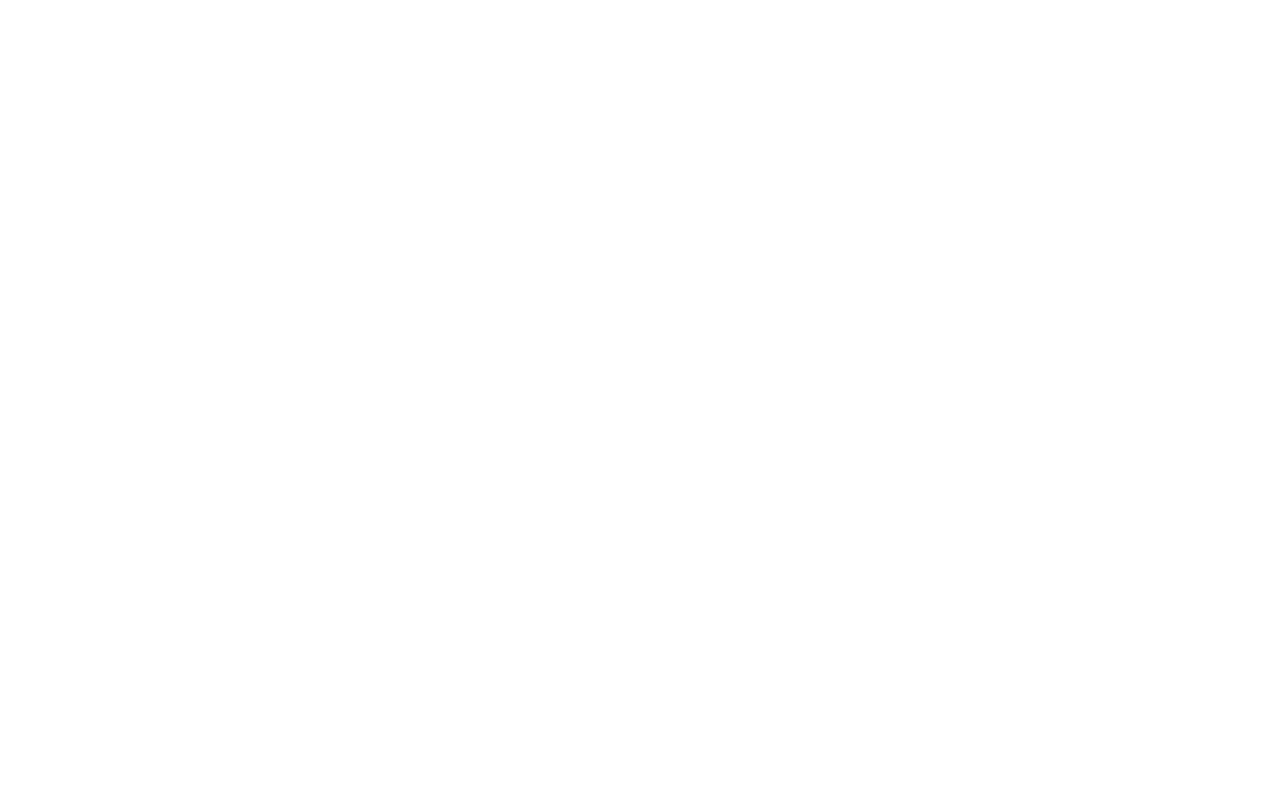
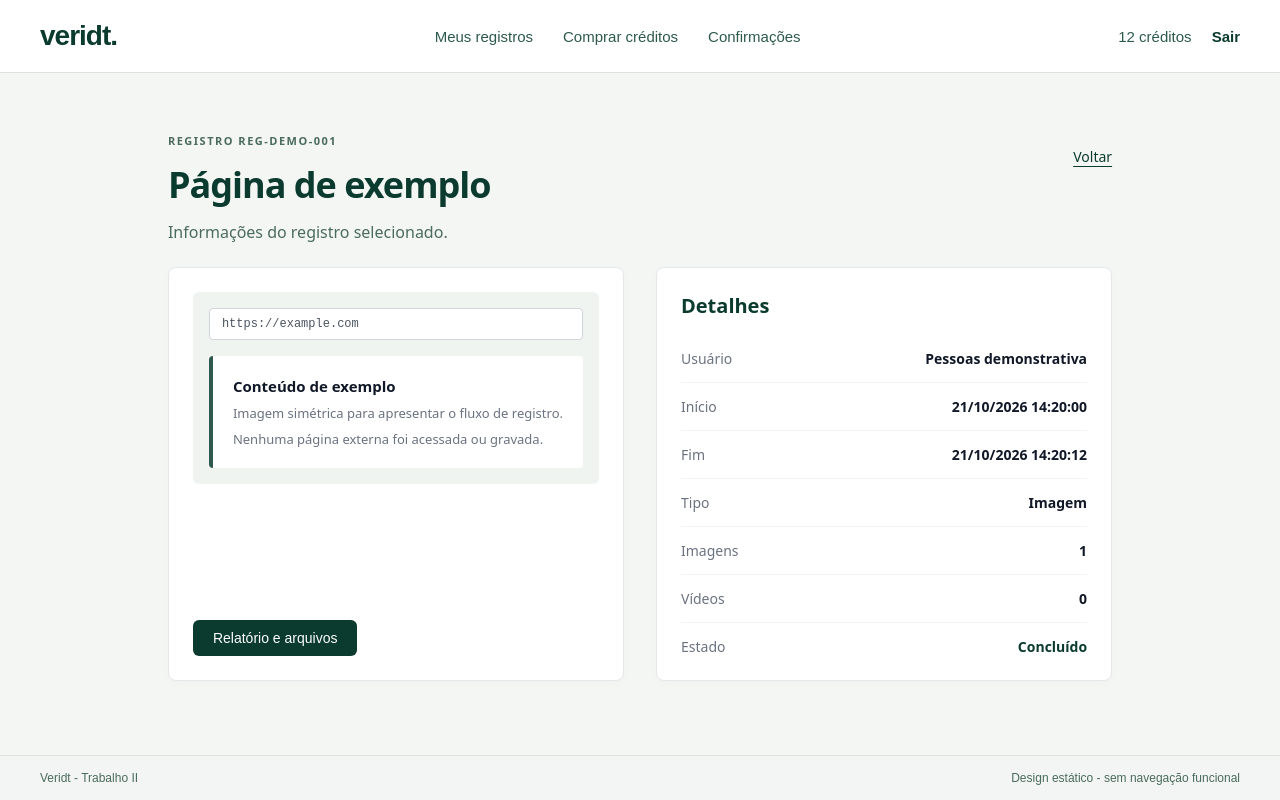
Before and after one commit to DGshoe/Veridit-EngSof-I, a React (Vite) app: page /details in a window 1280 px wide. Before the commit this address had no page. Built offline with nearby package versions, Linux system fonts and the light colour scheme.

Commit message:
Develop the details page

```diff
--- a/src/app.jsx
+++ b/src/app.jsx
@@ -4,6 +4,7 @@ import { Recovery } from './pages/Recovery';
 import { Packages } from './pages/Packages';
 import { Taking } from './pages/Taking';
 import { Conclusion } from './pages/Conclusion';
+import { Details } from './pages/Details'
 
 export function App() {
   return (
@@ -14,6 +15,7 @@ export function App() {
       <Route path="/packages" element={<Packages />} />
       <Route path="/taking" element={<Taking />} />
       <Route path="/conclusion" element={<Conclusion />} />
+      <Route path="/details" element={<Details />} />
     </Routes>
   );
 }
--- /dev/null
+++ b/src/pages/Details.css
@@ -0,0 +1,178 @@
+.details-layout {
+  display: flex;
+  flex-direction: column;
+  min-height: 100vh;
+  width: 100%;
+}
+
+/*
+  Ajusta o container principal:
+  - Centraliza o container na tela (margin: 0 auto)
+  - Remove o alinhamento forçado à esquerda
+*/
+.details-layout .page-layout-container {
+  max-width: 1200px !important;
+  margin: 0 auto;
+  align-items: center !important; /* Centraliza os blocos internos */
+}
+
+/*
+  Força o cabeçalho a ter a mesma largura dos cards e ficar no centro.
+  O margin: 0 auto é o truque de mestre aqui.
+*/
+.details-layout .page-layout-header-wrapper {
+  width: 100%;
+  max-width: 1100px;
+  margin: 0 auto 24px auto;
+}
+
+.btn-voltar {
+  font-size: 14px;
+  color: #0b3b2e;
+  text-decoration: underline;
+  text-underline-offset: 4px;
+  font-weight: 500;
+}
+
+.btn-voltar:hover {
+  color: #07291f;
+}
+
+/* Grid centralizado */
+.details-content {
+  display: grid;
+  grid-template-columns: 1fr 1fr;
+  gap: 32px;
+  width: 100%;
+  max-width: 1100px;
+  margin: 0 auto; /* Centraliza o grid na tela */
+}
+
+/* Estilo base dos cards */
+.details-card {
+  background-color: #ffffff;
+  border-radius: 8px;
+  padding: 24px;
+  border: 1px solid #e5e7eb;
+  box-shadow: 0 2px 8px rgba(0, 0, 0, 0.02);
+  display: flex;
+  flex-direction: column;
+}
+
+/* --- COLUNA ESQUERDA (Navegador) --- */
+.fake-browser {
+  background-color: #f0f4f1;
+  border-radius: 6px;
+  padding: 16px;
+  margin-bottom: 24px;
+}
+
+.browser-url {
+  background-color: #ffffff;
+  border: 1px solid #d1d5db;
+  border-radius: 4px;
+  padding: 8px 12px;
+  font-size: 12px;
+  color: #4b5563;
+  margin-bottom: 16px;
+  font-family: monospace;
+}
+
+.browser-view {
+  background-color: #ffffff;
+  padding: 20px;
+  border-radius: 4px;
+  border-left: 4px solid #2d5a4c;
+}
+
+.browser-view h4 {
+  margin: 0 0 8px 0;
+  color: #111827;
+  font-size: 15px;
+}
+
+.browser-view p {
+  margin: 0 0 8px 0;
+  font-size: 13px;
+  color: #6b7280;
+  line-height: 1.4;
+}
+
+.browser-view p:last-child {
+  margin-bottom: 0;
+}
+
+.details-actions {
+  margin-top: auto;
+}
+
+.btn-primary {
+  background-color: #0b3b2e;
+  color: #ffffff;
+  border: none;
+  border-radius: 6px;
+  padding: 10px 20px;
+  font-size: 14px;
+  font-weight: 500;
+  cursor: pointer;
+  transition: background-color 0.2s;
+}
+
+.btn-primary:hover {
+  background-color: #07291f;
+}
+
+/* --- COLUNA DIREITA (Lista) --- */
+.details-title {
+  font-size: 20px;
+  font-weight: 600;
+  color: #0b3b2e;
+  margin: 0 0 16px 0;
+}
+
+.details-list {
+  list-style: none;
+  padding: 0;
+  margin: 0;
+}
+
+.details-list li {
+  display: flex;
+  justify-content: space-between;
+  align-items: center;
+  padding: 14px 0;
+  border-bottom: 1px solid #f3f4f6;
+  font-size: 14px;
+}
+
+.details-list li:last-child {
+  border-bottom: none;
+  padding-bottom: 0;
+}
+
+.details-list span {
+  color: #6b7280;
+}
+
+.details-list strong {
+  color: #111827;
+  font-weight: 600;
+}
+
+.details-list .status-concluido {
+  color: #0b3b2e;
+}
+
+/* Responsividade */
+@media (max-width: 900px) {
+  .details-layout .page-layout-header-wrapper,
+  .details-content {
+    max-width: 100%;
+  }
+}
+
+@media (max-width: 768px) {
+  .details-content {
+    grid-template-columns: 1fr;
+  }
+}
--- /dev/null
+++ b/src/pages/Details.jsx
@@ -0,0 +1,56 @@
+import { Link } from 'react-router-dom';
+import { Header } from '../share/Header';
+import { Footer } from '../share/Footer';
+import { PageLayout } from '../share/PageLayout';
+import './Details.css';
+
+export function Details() {
+  return (
+    <div className="details-layout">
+      <Header />
+
+      <PageLayout
+        tag="REGISTRO REG-DEMO-001"
+        title="Página de exemplo"
+        description="Informações do registro selecionado."
+        action={<Link to="/conclusion" className="btn-voltar">Voltar</Link>}
+      >
+        <div className="details-content">
+          <div className="details-card">
+            <div className="fake-browser">
+              <div className="browser-url">
+                https://example.com
+              </div>
+              <div className="browser-view">
+                <h4>Conteúdo de exemplo</h4>
+                <p>Imagem simétrica para apresentar o fluxo de registro.</p>
+                <p>Nenhuma página externa foi acessada ou gravada.</p>
+              </div>
+            </div>
+
+            <div className="details-actions">
+              <button className="btn-primary">Relatório e arquivos</button>
+            </div>
+          </div>
+
+          <div className="details-card">
+            <h3 className="details-title">Detalhes</h3>
+
+            <ul className="details-list">
+              <li><span>Usuário</span> <strong>Pessoas demonstrativa</strong></li>
+              <li><span>Início</span> <strong>21/10/2026 14:20:00</strong></li>
+              <li><span>Fim</span> <strong>21/10/2026 14:20:12</strong></li>
+              <li><span>Tipo</span> <strong>Imagem</strong></li>
+              <li><span>Imagens</span> <strong>1</strong></li>
+              <li><span>Vídeos</span> <strong>0</strong></li>
+              <li><span>Estado</span> <strong className="status-concluido">Concluído</strong></li>
+            </ul>
+          </div>
+
+        </div>
+      </PageLayout>
+
+      <Footer />
+    </div>
+  );
+}
--- a/src/share/PageLayout.css
+++ b/src/share/PageLayout.css
@@ -51,3 +51,22 @@
         font-size: 28px;
     }
 }
+
+.page-layout-header-wrapper {
+  display: flex;
+  justify-content: space-between;
+  align-items: flex-start;
+  width: 100%;
+  margin-bottom: 24px;
+}
+
+.page-layout-header {
+  margin-bottom: 0;
+  text-align: left;
+  width: 100%;
+  max-width: 480px;
+}
+
+.page-layout-action {
+  margin-top: 12px;
+}
--- a/src/share/PageLayout.jsx
+++ b/src/share/PageLayout.jsx
@@ -1,17 +1,28 @@
 import './PageLayout.css';
 
-export function PageLayout({ tag, title, description, children }) {
+export function PageLayout({ tag, title, description, action, children }) {
   return (
     <main className="page-layout-main">
-      <header className="page-layout-header">
+      <div className="page-layout-container">
+
+        <header className="page-layout-header-wrapper">
+          <div className="page-layout-header">
             {tag && <span className="page-layout-tag">{tag}</span>}
             <h2 className="page-layout-title">{title}</h2>
             {description && <p className="page-layout-description">{description}</p>}
+          </div>
+
+          {action && (
+            <div className="page-layout-action">
+              {action}
+            </div>
+          )}
         </header>
 
         <section className="page-layout-section">
           {children}
         </section>
+      </div>
     </main>
   );
 }
```
Lines whose indentation alone changed are shown as unchanged.
